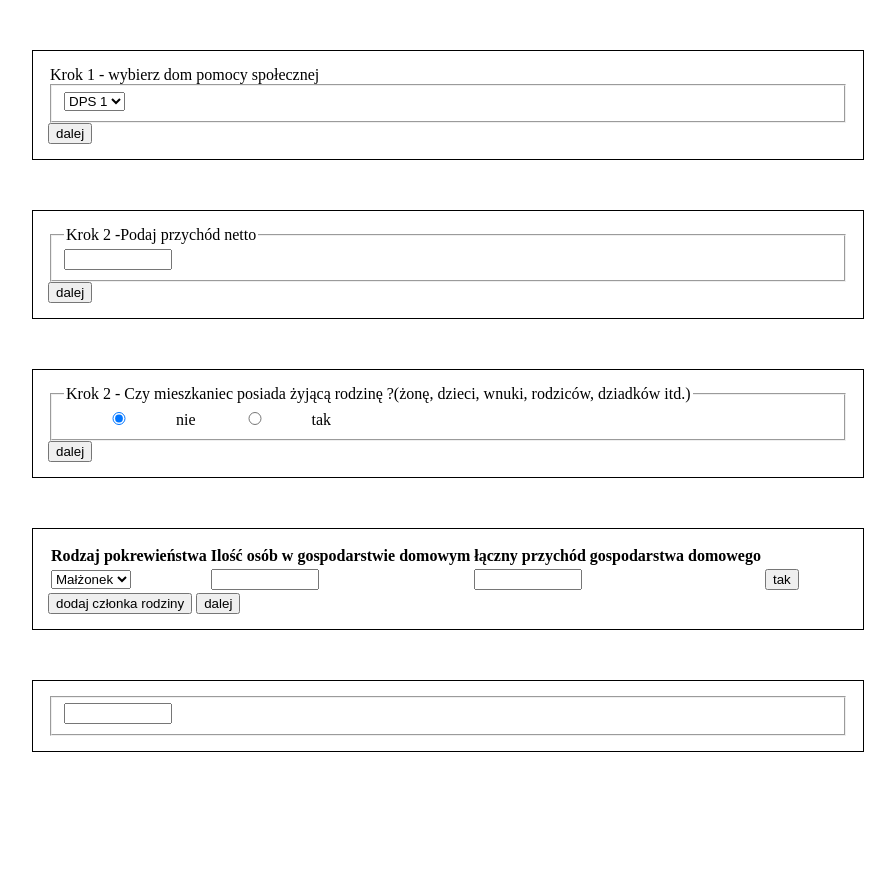
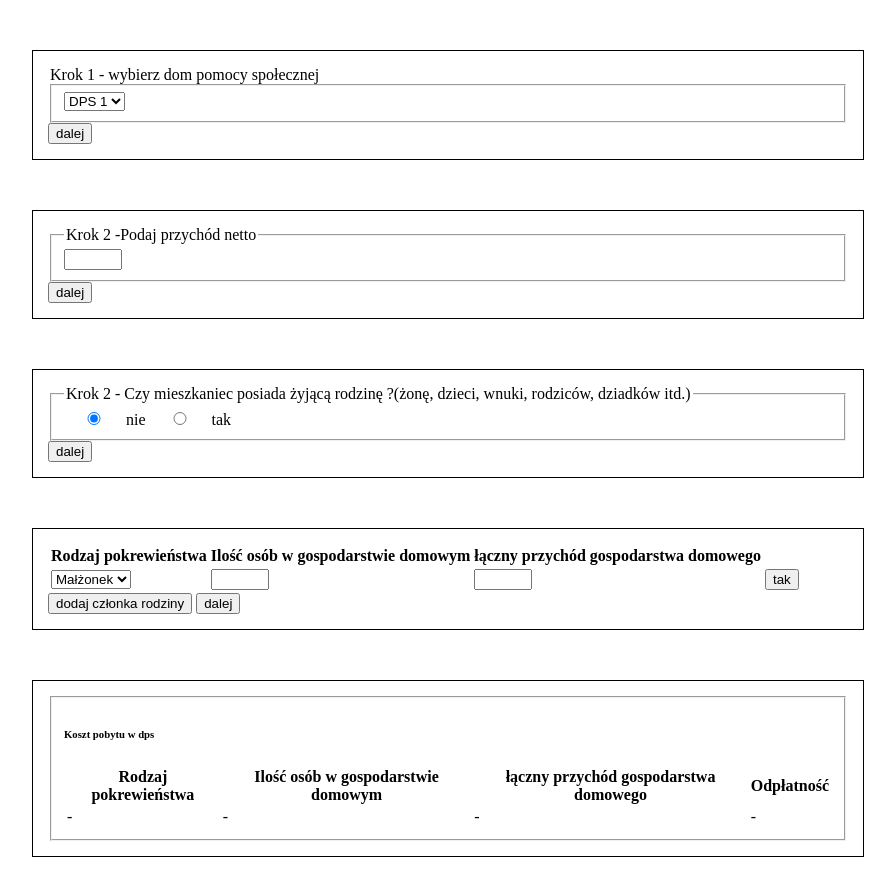
Before and after one commit to leszek3737/mopr, a plain HTML site: page index.html in a window 1280 px wide. Both pictures are taken after a click on the button "dodaj członka rodziny". Shown: the whole page, without its empty margins (26-921 px from the left). Before the commit the page ends 802 px from the top, so only its background shows below. Drawn offline with Linux system fonts and the light colour scheme.

Commit message:
and table to winik

```diff
--- a/index.html
+++ b/index.html
@@ -11,10 +11,11 @@
             margin: 50px;
             border: 1px solid black;
             padding: 15px;
-            width: 800px;
+            max-width: 800px;
         }
+
         input {
-            width: 100px;
+            width: 50px;
         }
     </style>
 </head>
@@ -58,7 +59,18 @@
     </section>
     <section class="wynik">
         <fieldset>
-            <input type="text">
+           <div> <h6> Koszt pobytu w dps</h6>
+
+               </div>
+            <table>
+
+                <tr>
+                    <th>Rodzaj pokrewieństwa</th>
+                    <th>Ilość osób w gospodarstwie domowym</th>
+                    <th>łączny przychód gospodarstwa domowego</th>
+                    <th>Odpłatność</th>
+                </tr>
+            </table>
         </fieldset>
     </section>
     <script>
--- a/js/main.js
+++ b/js/main.js
@@ -13,25 +13,36 @@
     }
 
     function addFamilyMember() {
+        // Krok 4
         var tr = document.createElement("tr");
-        var table = document.querySelector("#krok4 table");
         tr.classList.add("czlonekRodziny");
         tr.innerHTML = "<td><select></select></td>";
         tr.innerHTML += "<td><input id='ileOs0' type='number'></td>";
         tr.innerHTML += "<td><input id='przyG0' type='number'></td>";
         tr.innerHTML += "<td><button class='removeFamilyMemberBtn'> tak</button></td>";
-
         var select = tr.querySelector("select");
         fillSelectDefaulOptions(select, window.__stopiniePok__);
-
+        // wynik
+        var wynikTr = document.createElement("tr");
+        wynikTr.classList.add("WynikCzłonekRodziny");
+        wynikTr.innerHTML = "<td>-</td>";
+        wynikTr.innerHTML += "<td>-</td>";
+        wynikTr.innerHTML += "<td>-</td>";
+        wynikTr.innerHTML += "<td>-</td>";
+        //usuwanie
+        var table = document.querySelector("#krok4 table");
+        var wynikTabele = document.querySelector(".wynik table");
 
         var removeFamilyMemberBtn = tr.querySelector(".removeFamilyMemberBtn");
         removeFamilyMemberBtn.addEventListener("click", function () {
-            table.removeChild(tr)
+            table.removeChild(tr);
+            wynikTabele.removeChild(tr);
         }, false)
 
+        //dodawanie do  html
+        document.querySelector("#krok4 table").appendChild(tr);
+        document.querySelector(".wynik table").appendChild(wynikTr);
 
-        document.querySelector("#krok4 table").appendChild(tr);
     }
 
     function fillSelectDefaulOptions(container, list) {
```
